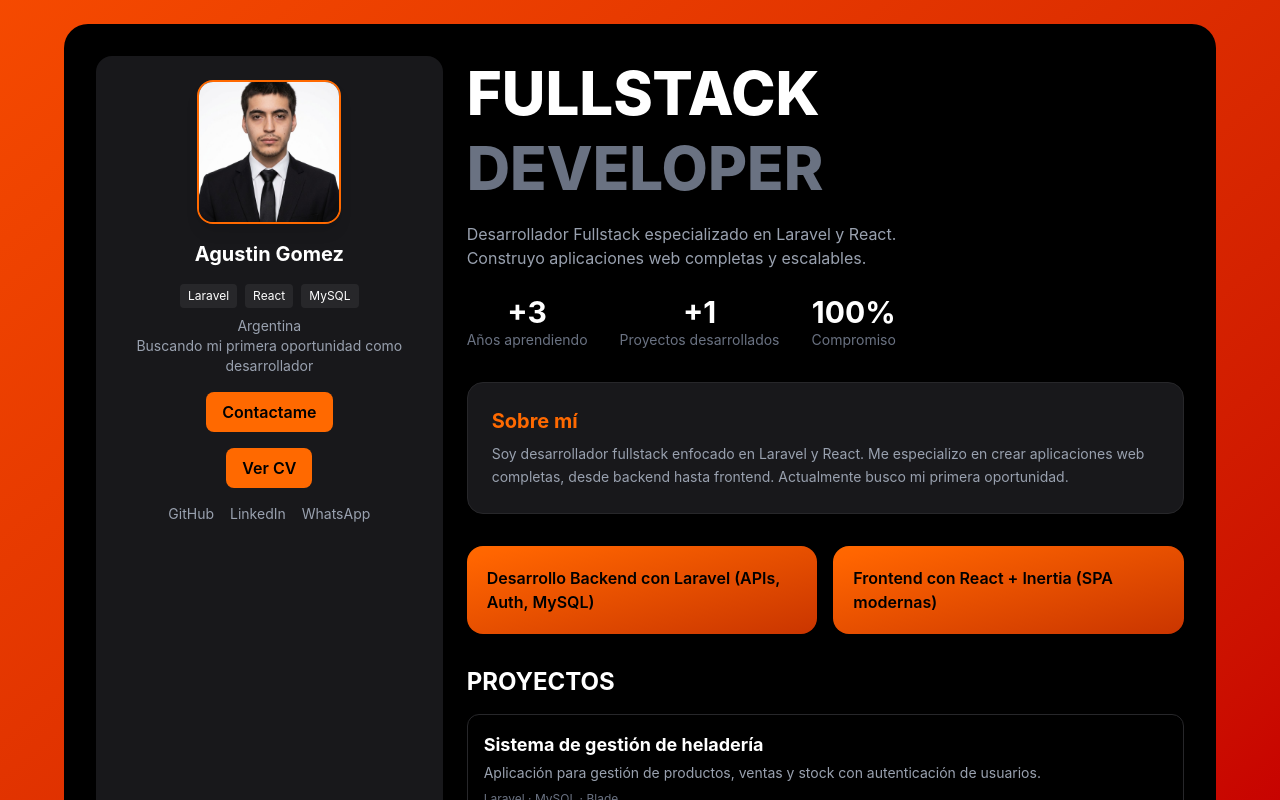
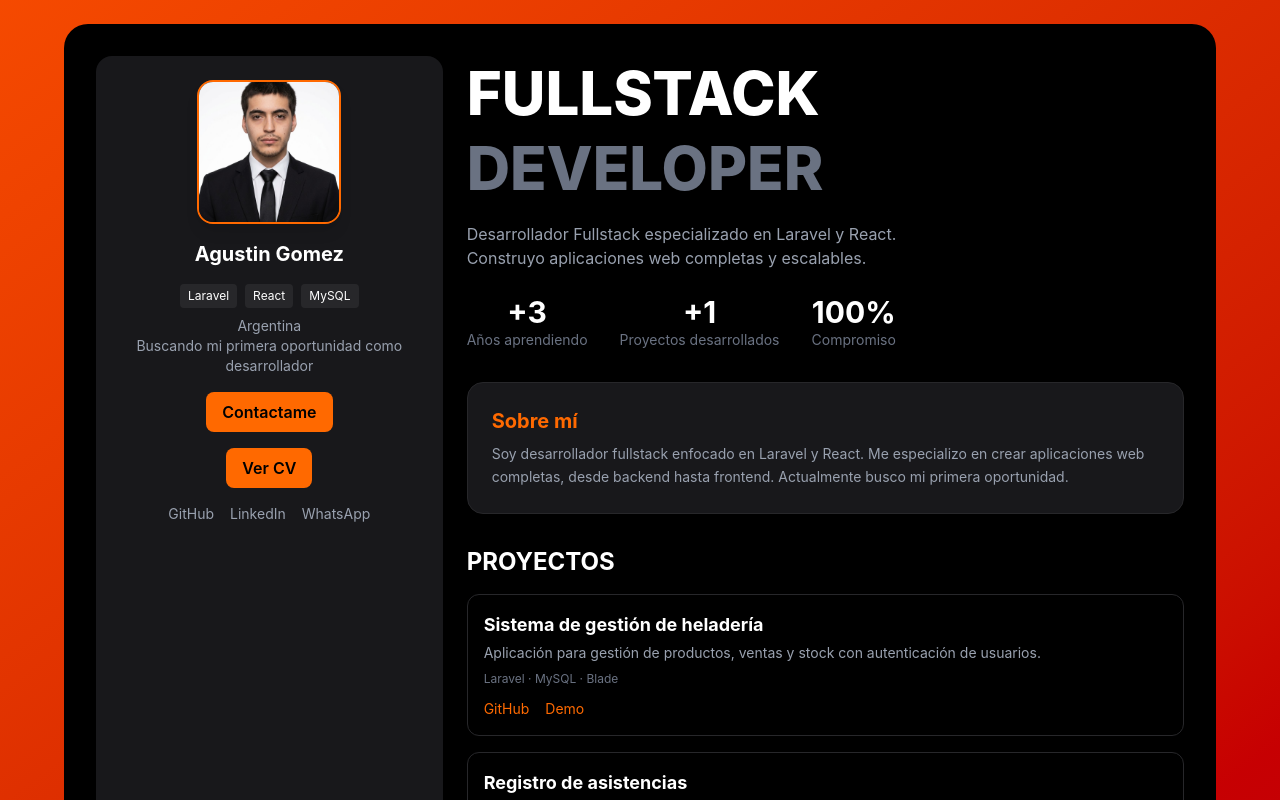
Before and after one commit to GomezBrianJoelAgustin/portafolioReact, a React app: page / in a window 1280 px wide. Shown: the top 800 px of the page. Built offline with nearby package versions, Linux system fonts and the light colour scheme; the HTML template or start-up script is replaced by a standard one.

Commit message:
Saque las cards sin sentidos.

```diff
--- a/src/App.tsx
+++ b/src/App.tsx
@@ -133,12 +133,6 @@ function App() {
             </p>
           </div>
 
-          {/* Cards */}
-          <div className="grid grid-cols-1 sm:grid-cols-2 gap-4">
-            <Card title="Desarrollo Backend con Laravel (APIs, Auth, MySQL)" />
-            <Card title="Frontend con React + Inertia (SPA modernas)" />
-          </div>
-
           {/* Proyectos */}
           <div>
             <h2 className="text-2xl font-bold mb-4">PROYECTOS</h2>
```
